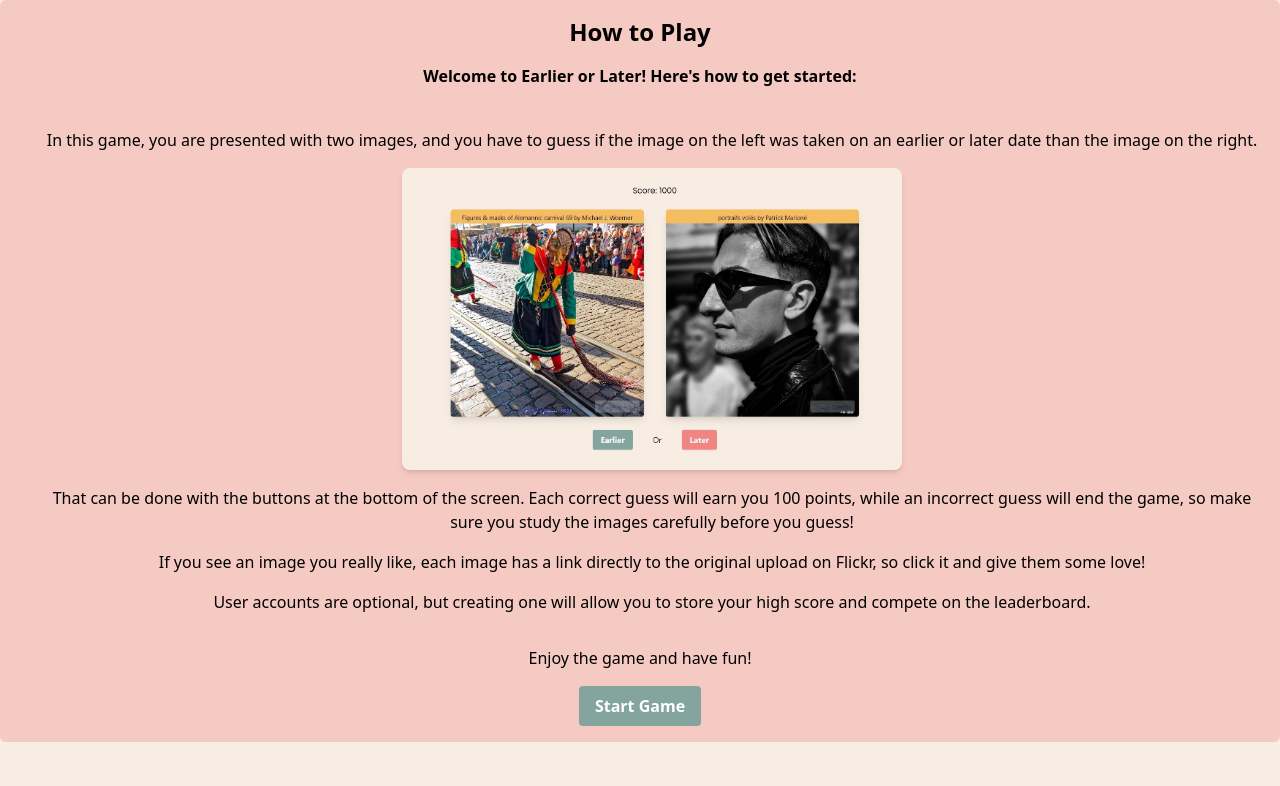
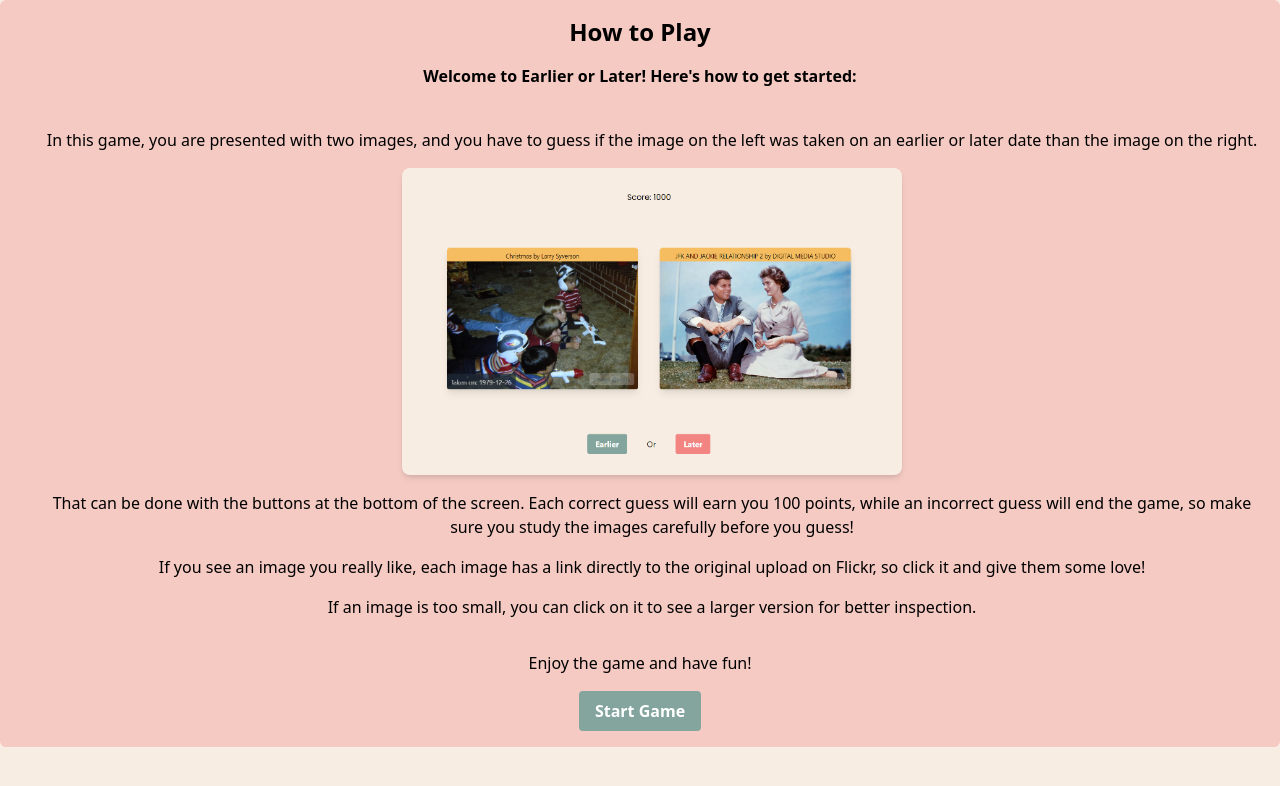
Before and after one commit to nde95/earlier-or-later, a React (Vite) app: page /howto in a window 1280 px wide. Shown: the top 786 px of the page. Built offline with nearby package versions, Linux system fonts and the light colour scheme; no server answers.

Commit message:
info and tuto tweaks

```diff
--- a/src/components/pages/Landing/HowTo.tsx
+++ b/src/components/pages/Landing/HowTo.tsx
@@ -15,7 +15,7 @@ const HowTo = () => {
         </li>
         <li className="mb-4 flex items-center justify-center">
           <img
-            src="/public/tutorial.jpg"
+            src="/public/tutorial.PNG"
             alt="tutorial image"
             width={500}
             height={300}
@@ -33,8 +33,8 @@ const HowTo = () => {
           the original upload on Flickr, so click it and give them some love!
         </li>
         <li className="mb-4">
-          User accounts are optional, but creating one will allow you to store
-          your high score and compete on the leaderboard.
+          If an image is too small, you can click on it to see a larger version
+          for better inspection.
         </li>
       </ul>
       <p className="mb-4">Enjoy the game and have fun!</p>
```
Also changed, not shown: 1 other file (tests, documents, lock files or other folders).
